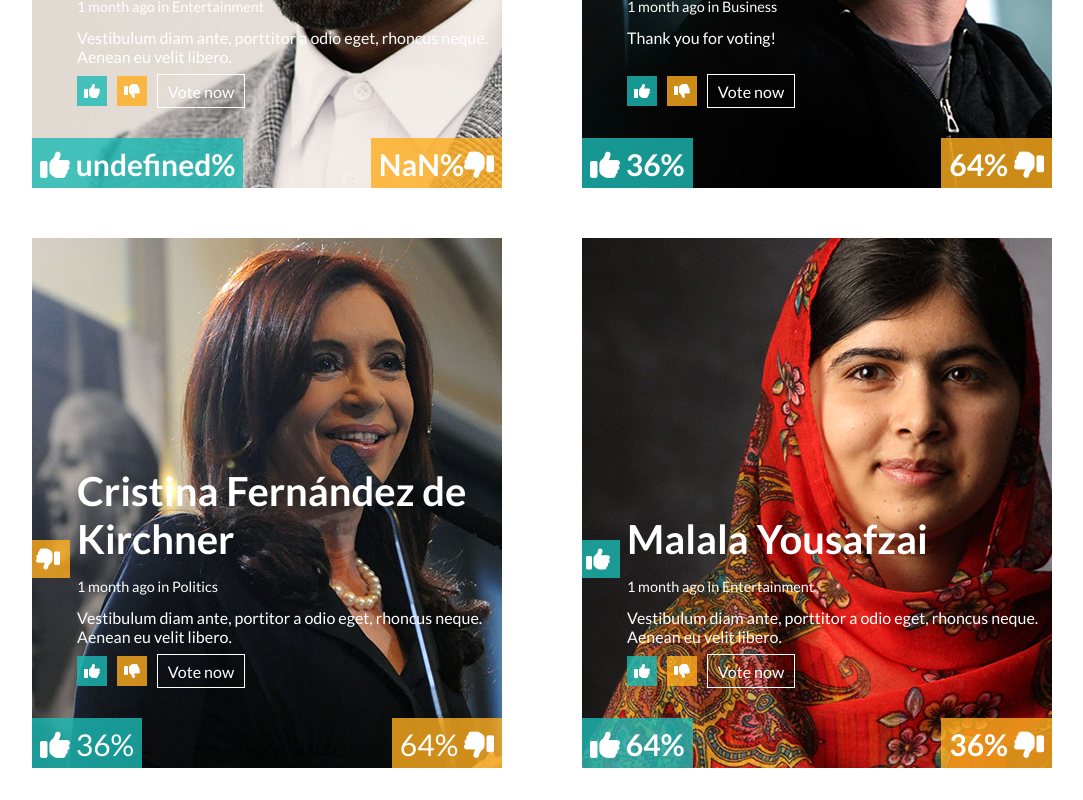
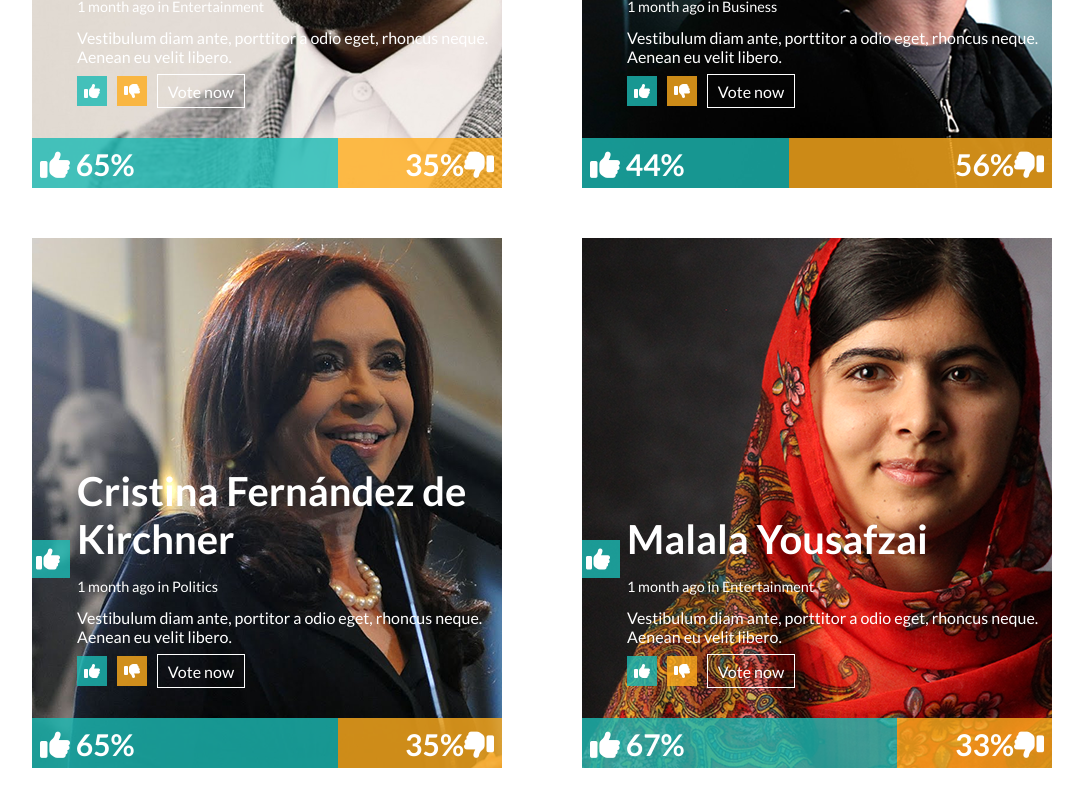
Before and after one commit to jhhernan/ui-test-react, a React (Create React App) app: page / in a window 1280 px wide. Shown: the part 1460-2260 px from the top of the page, without its empty margins (98-1181 px from the left). Built offline with nearby package versions, Linux system fonts and the light colour scheme.

Commit message:
Add VoteBox component and fix class/className keyword

```diff
--- a/src/components/Add.js
+++ b/src/components/Add.js
@@ -2,9 +2,9 @@ import React from 'react';
 
 function Add(){
     return (
-        <section class="add">
-            <div class="add__description">Is there anyone else you want us to add?</div>
-            <div class="add__button">Submit a Name</div>
+        <section className="add">
+            <div className="add__description">Is there anyone else you want us to add?</div>
+            <div className="add__button">Submit a Name</div>
         </section>
     )
 }
--- a/src/components/Info.js
+++ b/src/components/Info.js
@@ -2,9 +2,9 @@ import React from 'react';
 
 function Info(){
     return (
-        <section class="info">
-            <div class="info__title"><p class="info__title__p">Speak out. Be heard.</p> <p class="info__title__big"><strong>Be counted</strong></p></div>
-            <div class="info__description"><p>Rule of thumb is a crowd sourced court of public opinion where anyone and everyone can speak out and speak freely.
+        <section className="info">
+            <div className="info__title"><p className="info__title__p">Speak out. Be heard.</p> <p className="info__title__big"><strong>Be counted</strong></p></div>
+            <div className="info__description"><p>Rule of thumb is a crowd sourced court of public opinion where anyone and everyone can speak out and speak freely.
             It's easy: You share your opinion, we analyze and put the data in a public report.</p>
             </div>
         </section>
--- /dev/null
+++ b/src/components/VoteBox.js
@@ -0,0 +1,34 @@
+import React from 'react';
+
+class VoteBox extends React.Component {
+
+    handleChoose = (perName, typeOfVote) => {
+        this.props.handleChoose(perName, typeOfVote);
+    }
+
+    handleVote = (perName) => {
+        this.props.handleVote(perName);
+    }
+
+    render() {
+        let person=this.props.person;
+
+        return (
+            <div className={`voteBox voteBox--${person.name}`}>
+                <div className="voteBox__status voteBox__status--Up" data-name="person1"><i className="fa fa-thumbs-up"></i></div>
+                <h3 className="voteBox__title">{person.title}</h3>
+                <p className="voteBox__date">{person.date}</p>
+                <p className="voteBox__description">{person.description}</p>
+                <div className="voteBox__vote" >
+                    <div className={`voteBox__btnUp ${person.active === "up" ? "voteBox__btn--active" : "voteBox__btn--inactive"} ${person.justVoted ? "btn--hidden" : "btn--noHidden"}`} id="person1_up" onClick={() => this.handleChoose(person.name, "up")}> <i className="fa fa-thumbs-up"></i></div>
+                    <div className={`voteBox__btnDown ${person.active === "down" ? "voteBox__btn--active" : "voteBox__btn--inactive"} ${person.justVoted ? "btn--hidden" : "btn--noHidden"}`} id="person1_down" onClick={() => this.handleChoose(person.name, "down")}> <i className="fa fa-thumbs-down"></i></div>
+                    <div className="voteBox__btnVote" id="person1_vote" onClick={() => this.handleVote(person.name)}>{person.justVoted ? "Vote again" : "Vote now"}</div>
+                </div>
+                <div className="voteBox__barUp" style={{ width: person.perc + "%" }}><strong className="voteBox__barText"> <i className="fa fa-thumbs-up"></i> {person.perc + "%"} </strong></div>
+                <div className="voteBox__barDown" style={{ width: (100 - person.perc) + "%" }}><strong className="voteBox__barText">{(100 - person.perc) + "%"}<i className="fa fa-thumbs-down fa-flip-horizontal"></i></strong></div>
+            </div>
+        )
+    }
+}
+
+export default VoteBox;
--- a/src/components/Votes.js
+++ b/src/components/Votes.js
@@ -1,25 +1,30 @@
 import React from 'react';
 import Data from '../data/votes.json';
+import VoteBox from './VoteBox';
+
 class Votes extends React.Component {
     constructor(){
         super();
         if (localStorage.getItem("votes")===null){
-            localStorage.setItem("votes",JSON.stringify(Data));
+           localStorage.setItem("votes",JSON.stringify(Data));
         }
 
         const votes= JSON.parse(localStorage.getItem("votes"));
 
         this.state = {
-            votes,
-        }
+           votes,
+       }
     }
 
-    componentDidMount(){
-        //let votes = this.state.votes;
-        //console.log(this.state.votes);
+     componentDidMount(){
+         let votes = [...this.state.votes];
 
+         votes.forEach(person => { person.perc=this.calcPercentage(person) });
 
-    }
+         this.setState({ votes: votes }, () => {
+              localStorage.setItem("votes", JSON.stringify(this.state.votes));
+         });
+     }
 
     handleChoose = (perName, typeOfVote) => {
 
@@ -34,18 +39,16 @@ class Votes extends React.Component {
 
     handleVote = (perName) => {
         const [person] = this.state.votes.filter(per =>  (per.name===perName));
-        //console.log("Esta votando por:", person);
-        //console.log(this.state[person]);
         let data = { ...person };
-        console.log("La data es:", data);
+
         let modified;
         if (data.justVoted) {
             modified = { ...data, justVoted: false, };
         } else {
             data.perc = this.calcPercentage(data);
-            if (data.active == "up") {
+            if (data.active === "up") {
                 modified = { ...data, up: data.up + 1, justVoted: true, };
-            } else if (data.active == "down") {
+            } else if (data.active === "down") {
                 modified = { ...data, down: data.down + 1, justVoted: true, };
             } else {
                 alert("Please choose thumb up or thumb down!");
@@ -54,7 +57,6 @@ class Votes extends React.Component {
 
         if (modified){
             const votes = this.state.votes.map(per => per.name===perName ? modified : per);
-            console.log("Los vots al modificar", votes);
             this.setState({votes},()=>{localStorage.setItem("votes",JSON.stringify(this.state.votes))});
         }
     }
@@ -68,70 +70,19 @@ class Votes extends React.Component {
     }
 
     render() {
-        let votes = this.state.votes;
-        let [person1]= votes.filter(per => per.name==="person1");
-        console.log("Los datos de person1",person1);
+         //let votes = [...this.state.votes];
+         //let [person1]= votes.filter(per => per.name==="person1");
+         //let [person2]= votes.filter(per => per.name==="person2");
+
         return (
-            <section class="voteSection">
-                <p class="voteSection__title">Votes</p>
-                <div class="voteContainer">
-                    <div class="voteBox voteBox--person1">
-                        <div class="voteBox__status voteBox__status--Up" data-name="person1"><i class="fa fa-thumbs-up"></i></div>
-                        <h3 class="voteBox__title">Kanye West</h3>
-                        <p class="voteBox__date">1 month ago in Entertainment</p>
-                        <p class="voteBox__description">Vestibulum diam ante, porttitor a odio eget, rhoncus neque. Aenean eu velit libero.</p>
-                        <div class="voteBox__vote" data-name="person1">
-                            <div class={`voteBox__btnUp ${person1.active=="up" ? "voteBox__btn--active" : "voteBox__btn--inactive"} ${person1.justVoted ? "btn--hidden" : "btn--noHidden"}`} id="person1_up" onClick={()=>this.handleChoose("person1","up")}> <i class="fa fa-thumbs-up"></i></div>
-                            <div class={`voteBox__btnDown ${person1.active=="down" ? "voteBox__btn--active" : "voteBox__btn--inactive"} ${person1.justVoted ? "btn--hidden" : "btn--noHidden"}`} id="person1_down" onClick={()=>this.handleChoose("person1","down")}> <i class="fa fa-thumbs-down"></i></div>
-                            <div class="voteBox__btnVote" id="person1_vote" onClick={()=>this.handleVote("person1")}>{person1.justVoted ? "Vote again" : "Vote now"}</div>
-                        </div>
-                        <div class="voteBox__barUp" data-name="person1" style={{ width: person1.perc + "%" }}><strong class="voteBox__barText"> <i class="fa fa-thumbs-up"></i> {person1.perc+"%"} </strong></div>
-                        <div class="voteBox__barDown" data-name="person1" style={{ width: (100-person1.perc) + "%" }}><strong class="voteBox__barText">{(100 - person1.perc)+"%"}<i class="fa fa-thumbs-down fa-flip-horizontal"></i></strong></div>
-                    </div>
+            <section className="voteSection">
+                <p className="voteSection__title">Votes</p>
+                <div className="voteContainer">
 
-                    <div class="voteBox voteBox--person2">
-                        <div class="voteBox__status voteBox__status--Down" data-name="person2"><i class="fa fa-thumbs-down fa-flip-horizontal"></i></div>
-                        <h3 class="voteBox__title">Mark Zuckerberg</h3>
-                        <p class="voteBox__date">1 month ago in Business</p>
-                        <p class="voteBox__description">Thank you for voting!</p>
-                        <div class="voteBox__vote" data-name="person2">
-                            <div class="voteBox__btnUp" id="person2_up" onClick="choose(this)"> <i class="fa fa-thumbs-up"></i></div>
-                            <div class="voteBox__btnDown" id="person2_down" onClick="choose(this)"> <i class="fa fa-thumbs-down"></i></div>
-                            <div class="voteBox__btnVote" id="person2_vote" onClick="voteNow(this)">Vote now</div>
-                        </div>
-                        <div class="voteBox__barUp" data-name="person2"><strong class="voteBox__barText"> <i class="fa fa-thumbs-up"></i> 36% </strong></div>
-                        <div class="voteBox__barDown" data-name="person2"><strong class="voteBox__barText">64% <i class="fa fa-thumbs-down fa-flip-horizontal"></i></strong>
-                        </div>
-                    </div>
+                    {this.state.votes.map(person =>
+                            <VoteBox person={person} handleVote={this.handleVote} handleChoose={this.handleChoose}/>
+                    )}
 
-                    <div class="voteBox voteBox--person3">
-                        <div class="voteBox__status voteBox__status--Down" data-name="person3"><i class="fa fa-thumbs-down fa-flip-horizontal"></i></div>
-                        <h3 class="voteBox__title">Cristina Fernández de Kirchner</h3>
-                        <p class="voteBox__date">1 month ago in Politics</p>
-                        <p class="voteBox__description">Vestibulum diam ante, portitor a odio eget, rhoncus neque. Aenean eu velit libero.</p>
-                        <div class="voteBox__vote" data-name="person3">
-                            <div class="voteBox__btnUp" id="person3_up" onClick="choose(this)"> <i class="fa fa-thumbs-up"></i></div>
-                            <div class="voteBox__btnDown" id="person3_down" onClick="choose(this)"> <i class="fa fa-thumbs-down"></i></div>
-                            <div class="voteBox__btnVote" id="person3_vote" onClick="voteNow(this)">Vote now</div>
-                        </div>
-                        <div class="voteBox__barUp" data-name="person3"><div class="voteBox__barText"> <i class="fa fa-thumbs-up"></i> 36% </div></div>
-                        <div class="voteBox__barDown" data-name="person3"><div class="voteBox__barText">64% <strong class="fa fa-thumbs-down fa-flip-horizontal"></strong></div></div>
-                    </div>
-
-                    <div class="voteBox voteBox--person4">
-                        <div class="voteBox__status voteBox__status--Up" data-name="person4"><i class="fa fa-thumbs-up"></i></div>
-                        <h3 class="voteBox__title">Malala Yousafzai</h3>
-                        <p class="voteBox__date">1 month ago in Entertainment</p>
-                        <p class="voteBox__description">Vestibulum diam ante, porttitor a odio eget, rhoncus neque. Aenean eu velit libero.</p>
-                        <div class="voteBox__vote" data-name="person4">
-                            <div class="voteBox__btnUp" id="person4_up" onClick="choose(this)"> <i class="fa fa-thumbs-up"></i></div>
-                            <div class="voteBox__btnDown" id="person4_down" onClick="choose(this)"> <i class="fa fa-thumbs-down"></i></div>
-                            <div class="voteBox__btnVote" id="person4_vote" onClick="voteNow(this)">Vote now</div>
-                        </div>
-                        <div class="voteBox__barUp" data-name="person4"><strong class="voteBox__barText"> <i class="fa fa-thumbs-up"></i> 64% </strong></div>
-                        <div class="voteBox__barDown" data-name="person4"><strong class="voteBox__barText">36% <i class="fa fa-thumbs-down fa-flip-horizontal"></i></strong>
-                        </div>
-                    </div>
                 </div>
             </section>
 
--- a/src/data/votes.json
+++ b/src/data/votes.json
@@ -5,7 +5,9 @@
         "down": 27,
         "active": "none",
         "justVoted": false,
-        "percentage": 50
+        "title": "Kanye West",
+        "date": "1 month ago in Entertainment",
+        "description": "Vestibulum diam ante, porttitor a odio eget, rhoncus neque. Aenean eu velit libero."
     },
     {
         "name": "person2",
@@ -13,7 +15,9 @@
         "down": 10,
         "active": "none",
         "justVoted": false,
-        "percentage": 50
+        "title": "Mark Zuckerberg",
+        "date": "1 month ago in Business",
+        "description": "Vestibulum diam ante, porttitor a odio eget, rhoncus neque. Aenean eu velit libero."
      },
     {
         "name": "person3",
@@ -21,7 +25,9 @@
         "down": 27,
         "active": "none",
         "justVoted": false,
-        "percentage": 50
+        "title": "Cristina Fernández de Kirchner",
+        "date": "1 month ago in Politics",
+        "description": "Vestibulum diam ante, portitor a odio eget, rhoncus neque. Aenean eu velit libero."
      },
      {
         "name": "person4",
@@ -29,6 +35,8 @@
         "down": 5,
         "active": "none",
         "justVoted": false,
-        "percentage": 50
+        "title": "Malala Yousafzai",
+        "date": "1 month ago in Entertainment",
+        "description": "Vestibulum diam ante, porttitor a odio eget, rhoncus neque. Aenean eu velit libero."
      }
    ]
```
Also changed, not shown: src/components/Footer.js (+5 -5 lines), src/components/Main.js (+12 -12 lines).
